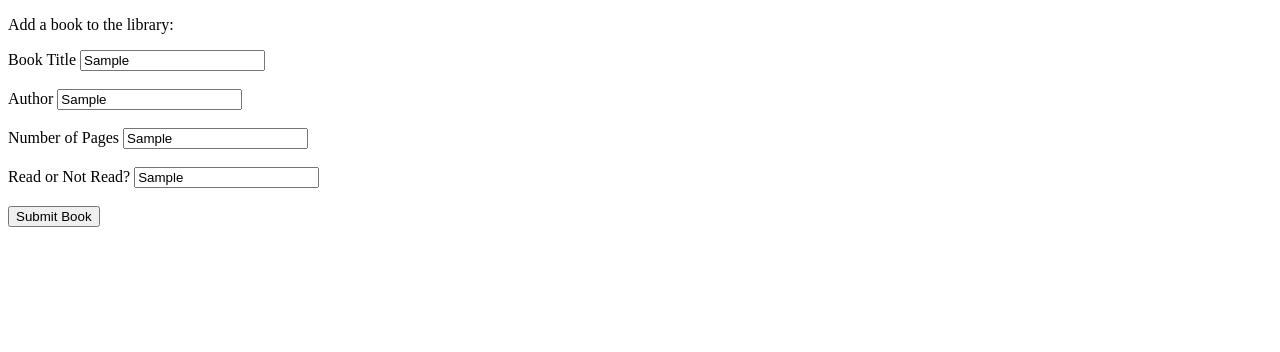
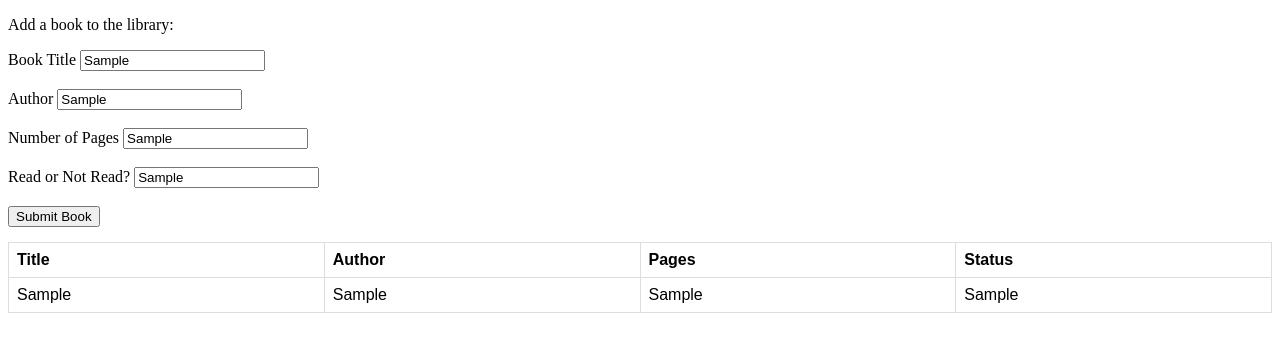
Before and after one commit to malkaysi/library, a plain HTML site: page index.html in a window 1280 px wide. Both pictures are taken after typing "Sample", "Sample", "Sample", "Sample" into the empty fields and a click on the button "Submit Book". Drawn offline with Linux system fonts and the light colour scheme.

Commit message:
Adding books to table

```diff
--- a/index.html
+++ b/index.html
@@ -8,7 +8,7 @@
 </head>
 
 <body>
-    <script src="script.js"> </script>
+
 
     <p>Add a book to the library:</p>
     <form>
@@ -23,6 +23,17 @@
 
         <button type="button" onclick="createBook()">Submit Book</button>
     </form>
+
+    <table class="table" id='table'>
+        <tr>
+            <th>Title</th>
+            <th>Author</th>
+            <th>Pages</th>
+            <th>Status</th>
+        </tr>
+    </table>
+
+    <script src="script.js"> </script>
 </body>
 
 </html>
--- a/script.js
+++ b/script.js
@@ -1,6 +1,7 @@
 let myLibrary = [];
 
 let newBook;
+const table = document.querySelector('table');
 
 function Book(title, author, pages, status){ // Uses input values from html
     this.title = document.getElementById('title').value;
@@ -19,7 +20,23 @@ function createBook(){ // Creates a book after clicking submit by passing input
 
 function addBookToLibrary(newBook) {
     myLibrary.push(newBook);
-    console.log(myLibrary);
+    // When it's pushed, it should select the table, create a new row, and fill the row with elements
+    let tableRow = document.createElement('tr');
+    let bookTitle = document.createElement('td');
+    let bookAuthor = document.createElement('td');
+    let bookPages = document.createElement('td');
+    let bookStatus = document.createElement('td');
+
+    bookTitle.textContent = newBook.title;
+    bookAuthor.textContent = newBook.author;
+    bookPages.textContent = newBook.pages;
+    bookStatus.textContent = newBook.status;
+
+    tableRow.appendChild(bookTitle);
+    tableRow.appendChild(bookAuthor);
+    tableRow.appendChild(bookPages);
+    tableRow.appendChild(bookStatus);
+    console.log(tableRow)
+
+    table.appendChild(tableRow);
 }
-
-console.log(myLibrary);
--- a/styles.css
+++ b/styles.css
@@ -0,0 +1,15 @@
+table {
+    font-family: arial, sans-serif;
+    border-collapse: collapse;
+    width: 100%;
+  }
+
+  td, th {
+    border: 1px solid #dddddd;
+    text-align: left;
+    padding: 8px;
+  }
+
+  button {
+      margin-bottom: 15px;
+  }
```
